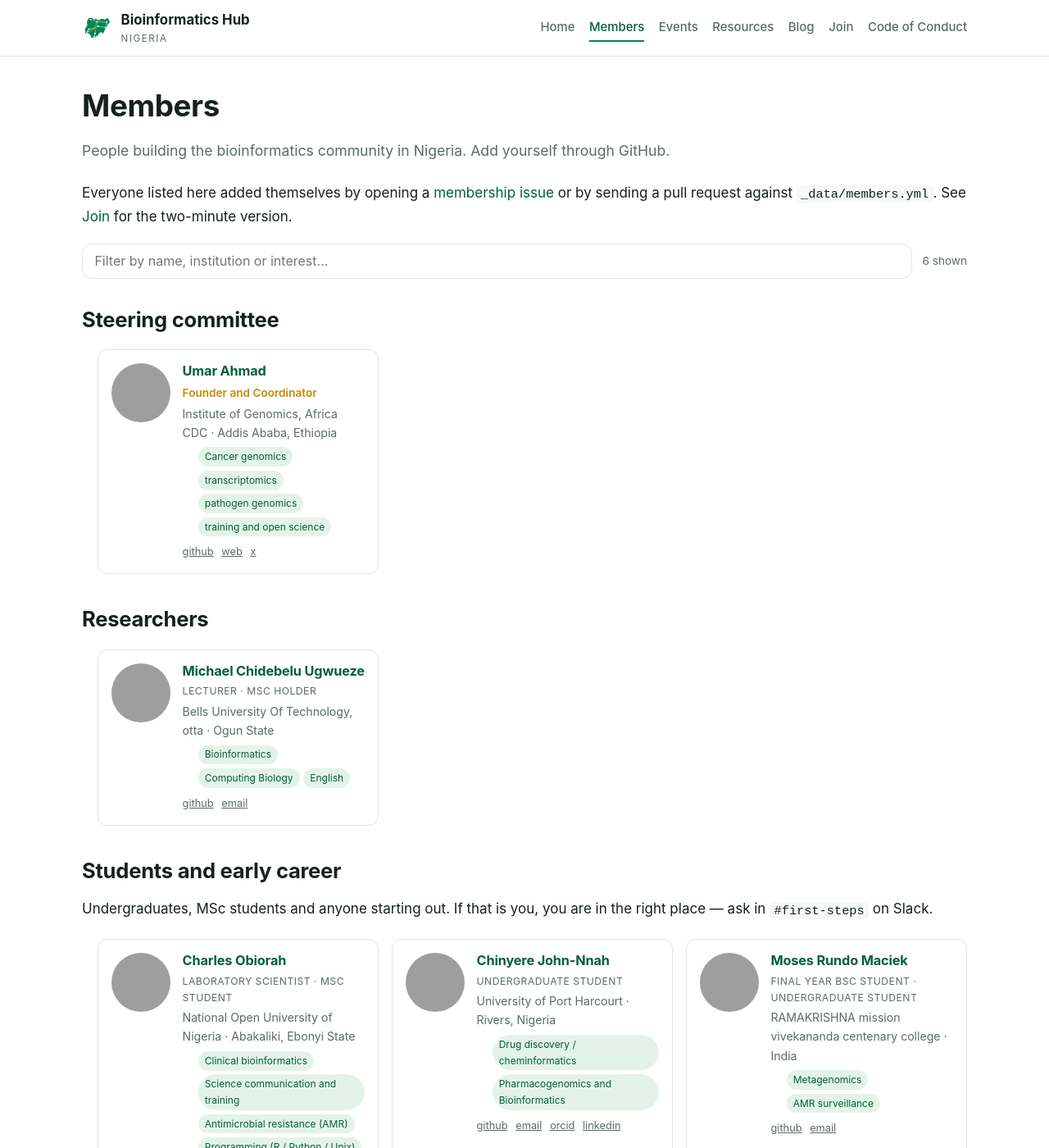
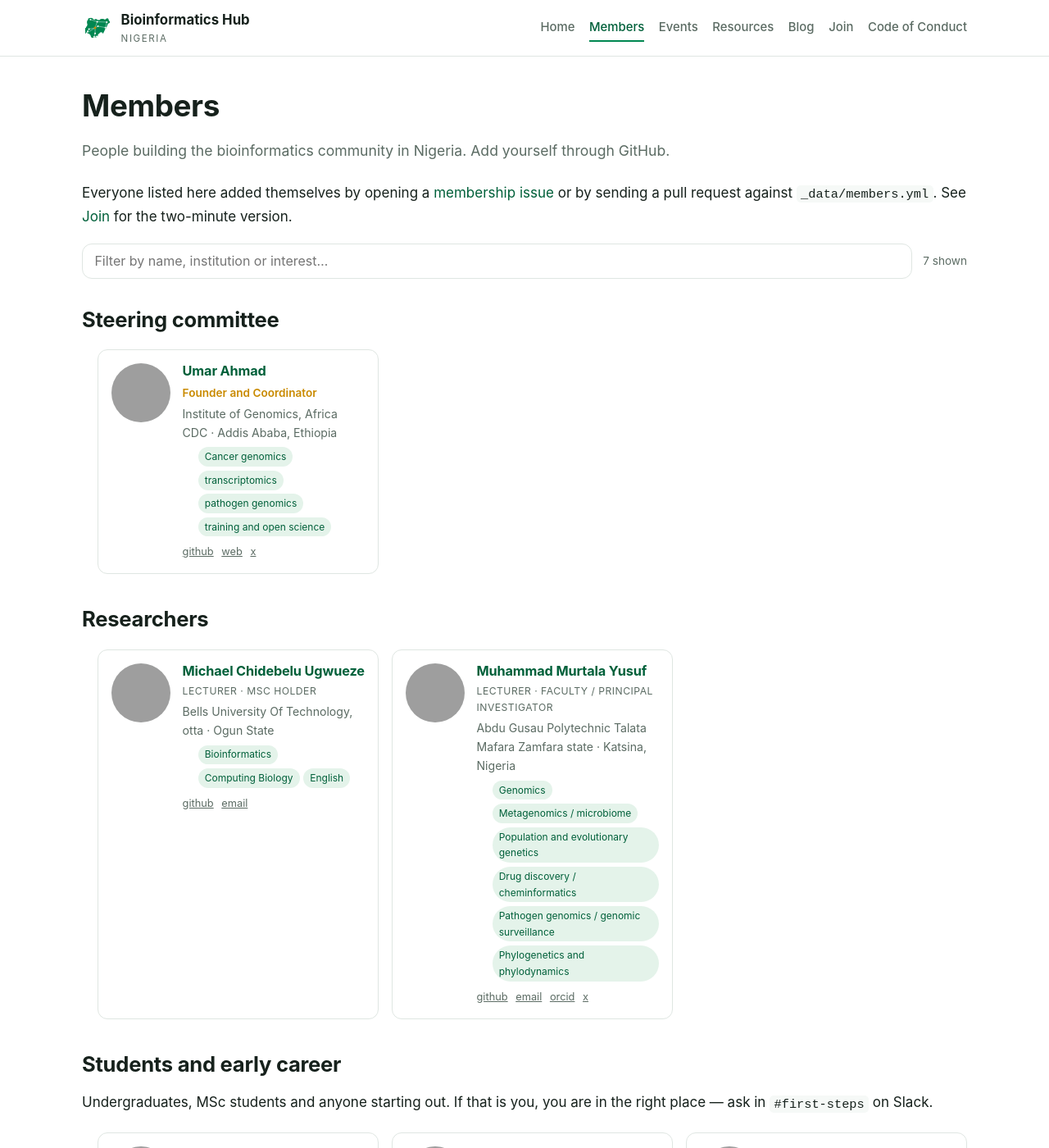
Before and after one commit to GOA14/bioinformaticshub.github.io, a Jekyll site: the page built from members.md, in a window 1280 px wide and 1400 px high. Shown: the whole window at 82% size. Built offline with Jekyll 4.4.1, drawn with Linux system fonts in a browser that asks for light colours; grey boxes are pictures that could not be loaded.

Commit message:
Added Muhammad Murtala Yusuf (@mmyusufu) in members.yml (#46)

```diff
--- a/_data/members.yml
+++ b/_data/members.yml
@@ -94,6 +94,18 @@
   joined: 2026-11-19
   about: I analyze drug safety information in the pharmacovigilance department of the pharmaceutical company where I work, i want to learn computational biology using bioinformatics
 
+- name: Muhammad Murtala Yusuf
+  github: mmyusufu
+  institution: Abdu Gusau Polytechnic Talata Mafara Zamfara state
+  interests: Genomics, Metagenomics / microbiome, Population and evolutionary genetics, Drug discovery / cheminformatics, Pathogen genomics / genomic surveillance, Phylogenetics and phylodynamics
+  stage: Faculty / Principal investigator
+  title: Lecturer
+  location: Katsina, Nigeria
+  email: mmyusuf013@gmail.com
+  orcid: 0009-0002-8258-8049
+  twitter: mmyusuf1
+  joined: 2026-11-22
+
 # --- Copy the block below, fill it in, and delete the leading "# " ----------
 # - name: Your Name
 #   github: your-github-username
```
